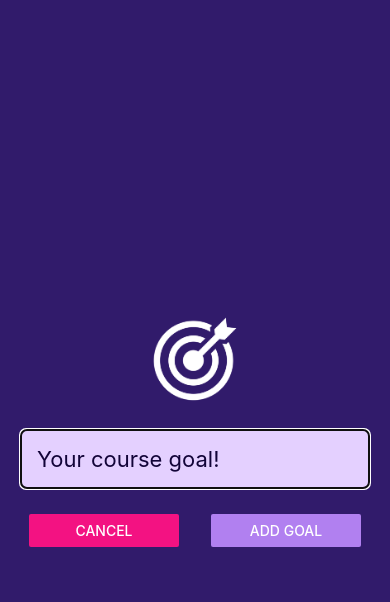
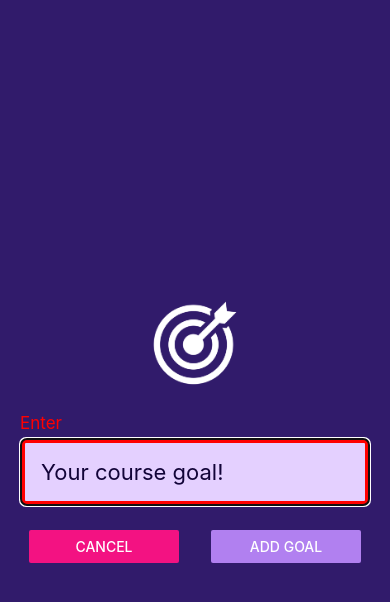
Before and after one commit to prafullepili/Goals-record-basic-react-native, a React Native app: screen / in a window 390 px wide. Both pictures are taken after a click on the button "ADD NEW GOAL". Shown: the top 602 px of the page. Built offline with nearby package versions, Linux system fonts and the light colour scheme.

Commit message:
final touchup done

```diff
--- a/App.js
+++ b/App.js
@@ -1,5 +1,5 @@
 import { StatusBar } from "expo-status-bar";
-import { StyleSheet, View, FlatList, Button } from "react-native";
+import { StyleSheet, View, FlatList, Button, Text } from "react-native";
 import { useState } from "react";
 import GoalItem from "./components/GaolItem";
 import GoalInput from "./components/GoalInput";
@@ -43,6 +43,9 @@ export default function App() {
                 />
               );
             }}
+            ListEmptyComponent={
+              <Text style={styles.noGoals}>No Goals, Add New Goals</Text>
+            }
             keyExtractor={(item, index) => {
               return item.id;
             }}
@@ -70,6 +73,13 @@ const styles = StyleSheet.create({
     flex: 1,
     flexDirection: "column",
     // backgroundColor: "#1e085a",
+    paddingTop: 50,
+  },
+  noGoals: {
+    color: "lightgray",
+    alignSelf: "center",
+    fontSize: 20,
+    paddingTop: 20,
   },
   goalsContainer: {
     flex: 10,
--- a/components/GoalInput.js
+++ b/components/GoalInput.js
@@ -4,22 +4,31 @@ import {
   Button,
   StyleSheet,
   Modal,
+  Text,
   Image,
 } from "react-native";
-import { useState } from "react";
+import { useEffect, useState } from "react";
 
 export default function GoalInput(props) {
   const [enteredGaolText, setEnteredGaolText] = useState("");
+  const [isValid, setIsValid] = useState(undefined);
 
+  useEffect(() => {
+    if (enteredGaolText) setIsValid(true);
+  }, [enteredGaolText]);
   function goalInputHandler(enteredText) {
     setEnteredGaolText(enteredText);
   }
 
   function addGoalHandler() {
+    if (!enteredGaolText) {
+      setIsValid(false);
+      return;
+    }
+    setIsValid(true);
     props.onAddGoal(enteredGaolText);
     setEnteredGaolText("");
   }
-
   return (
     <Modal visible={props.visible} animationType="slide">
       <View style={styles.inputContainer}>
@@ -27,8 +36,15 @@ export default function GoalInput(props) {
           style={styles.image}
           source={require("../assets/images/goal.png")}
         />
+        {!isValid && <Text style={styles.warningText}>Enter</Text>}
         <TextInput
-          style={styles.TextInput}
+          style={[
+            styles.TextInput,
+            {
+              borderWidth: 5,
+              borderColor: `${!isValid ? "red" : "green"}`,
+            },
+          ]}
           onChangeText={goalInputHandler}
           placeholder="Your course goal!"
           value={enteredGaolText}
@@ -60,7 +76,12 @@ const styles = StyleSheet.create({
     backgroundColor: "#311b6b",
     padding: 20,
   },
-
+  warningText: {
+    color: "red",
+    alignSelf: "flex-start",
+    marginBottom: 5,
+    fontSize: 17,
+  },
   TextInput: {
     borderWidth: 1,
     borderColor: "#e4d0ff",
@@ -71,6 +92,7 @@ const styles = StyleSheet.create({
     padding: 16,
     fontSize: 22,
   },
+
   image: {
     width: 100,
     height: 100,
```
